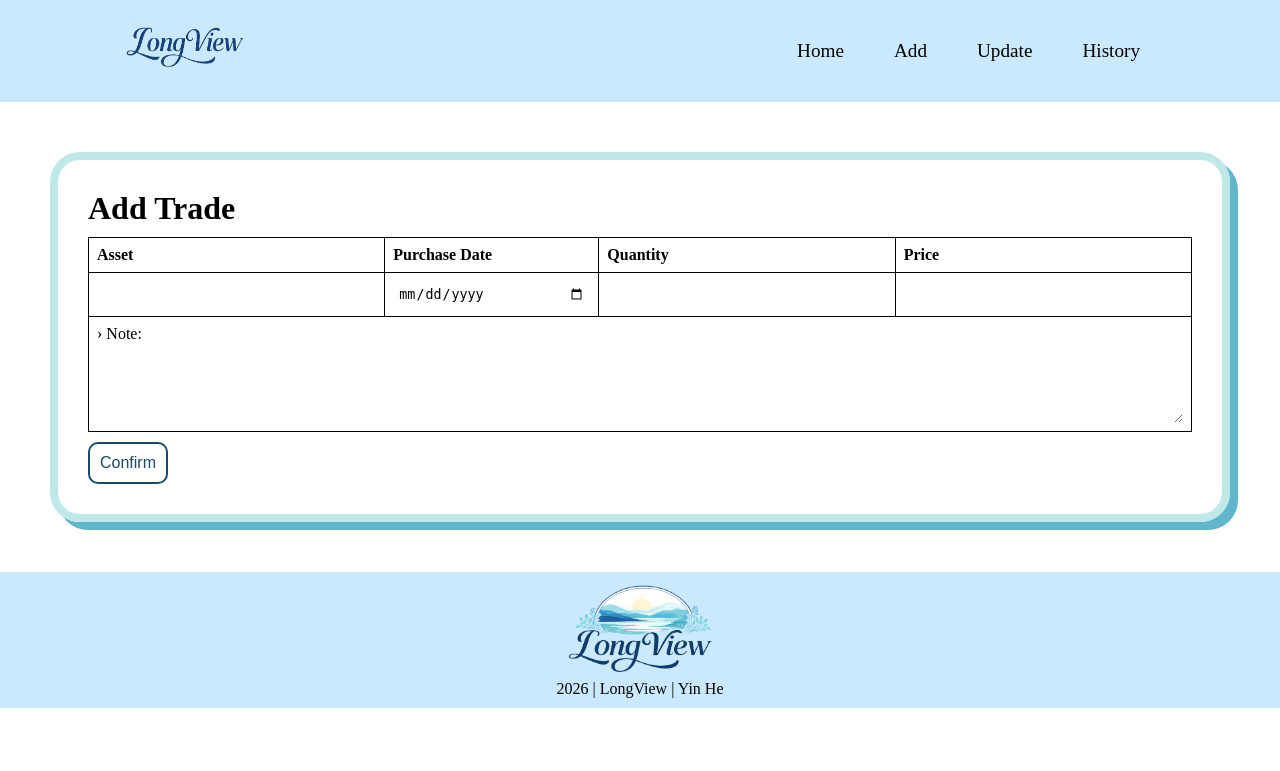
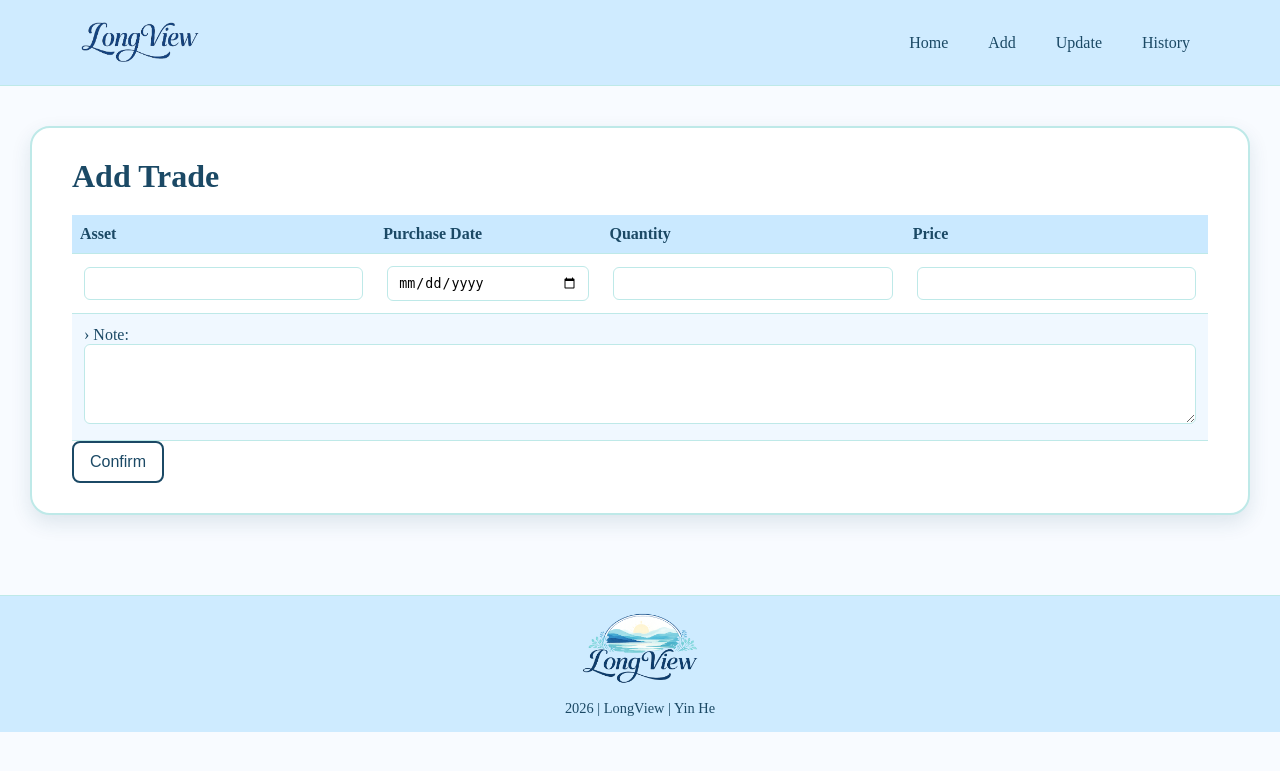
Before and after one commit to yolohe1210/LongView, a Flask app: page /add in a window 1280 px wide. Shown: the top 771 px of the page. Run offline with Flask 3, Linux system fonts and the light colour scheme.

Commit message:
Update UI

```diff
--- a/static/style.css
+++ b/static/style.css
@@ -1,166 +1,297 @@
+/* =============================
+   Global Reset & Base Styles
+============================= */
 * {
     margin: 0;
     padding: 0;
+    box-sizing: border-box;
 }
+
+body {
+    font-family: "Crimson Text", serif;
+    background-color: #f8fbff; /* 柔和背景 */
+    color: #1b4965;
+}
+
+/* =============================
+   Typography
+============================= */
 h1, h2, h3 {
     font-family: "Bree Serif", serif;
 }
-p {
-    font-family: "Crimson Text", serif;
+
+h1 {
+    font-size: 2rem;
+    font-weight: 600;
+    margin-bottom: 20px;
 }
+
+h2 {
+    font-size: 1.5rem;
+    margin-bottom: 15px;
+}
+
+h3 {
+    font-size: 1.3rem;
+    color: #1b4965;
+}
+
+/* =============================
+   Header & Navigation
+============================= */
 header {
-    background-color: #cae9ff;
-    padding: 20px;
+    background-color: rgba(202, 233, 255, 0.9);
+    border-bottom: 1px solid #bee9e8;
+    padding: 20px 80px;
     display: flex;
     justify-content: space-between;
+    align-items: center;
+    backdrop-filter: blur(5px);
 }
+
 .logo {
     width: 120px;
     height: 45px;
-    padding: 5px;
-    margin-left: 100px;
 }
-nav {
-    padding: 20px;
-    margin-right: 100px;
-    font-size: 1.2em;
+
+nav ul {
+    list-style: none;
+    display: flex;
+    gap: 20px;
 }
-nav ul {
-    list-style-type: none;
-    display: flex;
-    gap: 50px;
-}
+
 nav a {
     text-decoration: none;
-    color: black;
+    color: #1b4965;
+    font-weight: 500;
+    padding: 5px 10px;
+    border-radius: 6px;
+    transition: all 0.2s ease;
 }
 
 nav a:hover {
     background-color: #1b4965;
     color: white;
 }
+
+/* =============================
+   Footer
+============================= */
 footer {
-    background-color: #cae9ff;
+    background-color: rgba(202, 233, 255, 0.9);
+    border-top: 1px solid #bee9e8;
     text-align: center;
-    padding: 10px;
-}
-.logo-photo {
-    width: 150px;
-    height: auto;
+    padding: 15px;
+    font-size: 0.9rem;
 }
 
-main {
-    padding: 50px;
+.logo-photo {
+    width: 120px;
+    height: auto;
+    margin-bottom: 10px;
 }
 
-/* main page */
-.value, .chart1, .chart2 {
-    text-align: center;
-    border: 8px solid #bee9e8;
-    border-radius: 30px;
-    box-shadow: 8px 8px #62b6cb;
-    padding: 30px;
+/* =============================
+   Main Layout
+============================= */
+main {
+    padding: 60px 80px;
 }
+
+/* =============================
+   Dashboard Cards / Charts
+============================= */
+.value, .chart-box, form {
+    background-color: white;
+    border: 2px solid #bee9e8;
+    border-radius: 20px;
+    box-shadow: 0 8px 20px rgba(27, 73, 101, 0.12);
+    padding: 30px 40px;
+    margin-bottom: 40px;
+    transition: transform 0.2s ease, box-shadow 0.2s ease;
+}
+
+.value:hover, .chart-box:hover, form:hover {
+    transform: translateY(-4px);
+    box-shadow: 0 12px 28px rgba(27, 73, 101, 0.2);
+}
+
+/* Value Section */
 .value h1 {
-    margin-left: 30px;
-    text-align: left;;
+    margin-bottom: 30px;
+    text-align: left;
 }
+
 .value-section {
-    display: grid;
-    grid-template-columns: 1fr 1fr 1fr;
-    padding: 20px;
+    display: flex;
+    flex-direction: row;
+    gap: 20px;
+    margin-bottom: 20px;
 }
-.value-cards h2{
-    padding-bottom: 10px;
+
+.value-cards {
+    flex: 1;
 }
+
+.value-cards h2 {
+    font-size: 1rem;
+    color: #62b6cb;
+    margin-bottom: 5px;
+}
+
+.value-cards h3 {
+    font-size: 1.8rem;
+    font-weight: 600;
+    color: #1b4965;
+}
+
+/* Buttons */
 .value-buttons {
     display: flex;
-    justify-content: flex-end;
-    margin-right: 30px;
-    gap: 50px;
+    justify-content: space-around;
+    gap: 20px;
+    width: 80%;
+    margin: 0 auto;
 }
+
 .value-buttons button {
     background-color: white;
     color: #1b4965;
-    padding: 10px;
-    border-radius: 10px;
     border: 2px solid #1b4965;
+    border-radius: 8px;
+    padding: 10px 18px;
+    font-size: 1rem;
     cursor: pointer;
-    font-size: 1em;
+    font-weight: 500;
+    transition: all 0.2s ease;
 }
+
 .value-buttons button:hover {
-    background-color: #5fa8d3;
+    background-color: #1b4965;
     color: white;
-    padding: 10px;
-    border-radius: 10px;
-    border: none;
-    cursor: pointer;
 }
+
+/* =============================
+   Charts Layout
+============================= */
 .charts-container {
     display: flex;
+    gap: 40px;
+    flex-wrap: wrap;
     justify-content: center;
-    gap: 50px;
-    flex-wrap: wrap;
-    margin: 50px;
 }
 
 .chart-box {
     text-align: center;
-    border: 8px solid #bee9e8;
-    border-radius: 30px;
-    box-shadow: 8px 8px #62b6cb;
     padding: 20px;
+    max-width: 400px;
 }
 
-/* add page */
-form {
-    border: 8px solid #bee9e8;
-    border-radius: 30px;
-    box-shadow: 8px 8px #62b6cb;
+.chart-box h2 {
+    margin-bottom: 20px;
+    color: #1b4965;
+}
+
+/* =============================
+   Form Styles (Add / Update)
+============================= */
+form table {
+    width: 100%;
+    border-collapse: collapse;
+    margin-top: 10px;
+}
+
+th, td {
+    text-align: left;
+    padding: 10px 8px;
+    border-bottom: 1px solid #bee9e8;
+}
+
+input, textarea {
+    width: 100%;
+    padding: 8px 10px;
+    border: 1px solid #bee9e8;
+    border-radius: 6px;
+    outline: none;
+    transition: all 0.2s ease;
+}
+
+input:focus, textarea:focus {
+    border-color: #62b6cb;
+    box-shadow: 0 0 5px rgba(27, 73, 101, 0.2);
+}
+
+#note {
+    height: 80px;
+}
+
+/* Form Buttons */
+form button {
+    background-color: white;
+    color: #1b4965;
+    border: 2px solid #1b4965;
+    border-radius: 8px;
+    padding: 10px 16px;
+    font-size: 1rem;
+    font-weight: 500;
+    cursor: pointer;
+    transition: all 0.2s ease;
+}
+
+form button:hover {
+    background-color: #1b4965;
+    color: white;
+}
+
+/* =============================
+   Table Styles (History)
+============================= */
+.history {
     padding: 30px;
-}
-form table {
-    padding: 20px 0;
 }
 
 table {
-  width: 100%;
-  border-collapse: collapse;
-  margin: 10px 0 ;
+    width: 100%;
+    border-collapse: collapse;
+    margin-top: 20px;
 }
 
-th, td {
-  border: 1px solid #000;
-  padding: 8px;
-  text-align: left;
+th {
+    background-color: #cae9ff;
+    color: #1b4965;
+    font-weight: 600;
 }
-input, textarea {
-  width: 100%;
-  border: none;
-  outline: none;
-  padding: 5px;
-  box-sizing: border-box;
-}
-#note {
-  height: 80px;
-  vertical-align: top;
-}
-form button {
+
+td {
     background-color: white;
     color: #1b4965;
-    padding: 10px;
-    border-radius: 10px;
-    border: 2px solid #1b4965;
-    cursor: pointer;
-    font-size: 1em;
-}
-form button:hover {
-    background-color: #5fa8d3;
-    color: white;
-    padding: 10px;
-    border-radius: 10px;
-    border: none;
-    cursor: pointer;
+    padding: 12px;
 }
 
-/* history page */
+tr:nth-child(even) td {
+    background-color: #f0f8ff;
+}
+
+/* =============================
+   Responsive
+============================= */
+@media (max-width: 700px) {
+    .value-section {
+        flex-direction: column;
+    }
+}
+@media (min-width: 700px) {
+    main {
+        padding: 40px 30px;
+    }
+    .charts-container {
+        flex-direction: row;
+    }
+}
+
+@media (min-width: 800px) {
+    .value {
+        width: 780px;
+        margin: 0 auto 40px auto;
+    }
+}
--- a/templates/add.html
+++ b/templates/add.html
@@ -50,7 +50,7 @@
         </form>
     </main>
     <footer>
-        <img src="static/logo-photo.png" alt="LongView Logo Photo" class="logo-photo">
+        <img src="{{ url_for('static', filename='logo-photo.png') }}" alt="LongView Logo Photo" class="logo-photo">
         <p>2026 | LongView | Yin He</p>
     </footer>
 </body>
--- a/templates/history.html
+++ b/templates/history.html
@@ -20,7 +20,8 @@
         </nav>
     </header>
     <main>
-        <h1>Trade Hostory</h1>
+        <div class="history">
+            <h1>Trade History</h1>
             <table>
                 <thead>
                 <tr>
@@ -41,9 +42,10 @@
                 {% endfor %}
                 </tbody>
             </table>
+        </div>
     </main>
     <footer>
-        <img src="static/logo-photo.png" alt="LongView Logo Photo" class="logo-photo">
+        <img src="{{ url_for('static', filename='logo-photo.png') }}" alt="LongView Logo Photo" class="logo-photo">
         <p>2026 | LongView | Yin He</p>
     </footer>
 </body>
--- a/templates/index.html
+++ b/templates/index.html
@@ -55,7 +55,6 @@
                 <canvas id="profitTrendChart"  width="500" height="300"></canvas>
             </div>
         </div>
-    </div>
     </main>
 
     <footer>
--- a/trade.csv
+++ b/trade.csv
@@ -2,3 +2,4 @@ date,asset,quantity,price,note
 2026-03-02,VOO,5.00,631.28,First purchase
 2026-03-02,IBIT,10.00,39.19,Bitcoin
 2026-03-02,QQQ,5.00,608.09,DCA
+2026-03-09,BOXX,50.00,115.89,
```
Also changed, not shown: README.md. Lines whose indentation alone changed are shown as unchanged.
